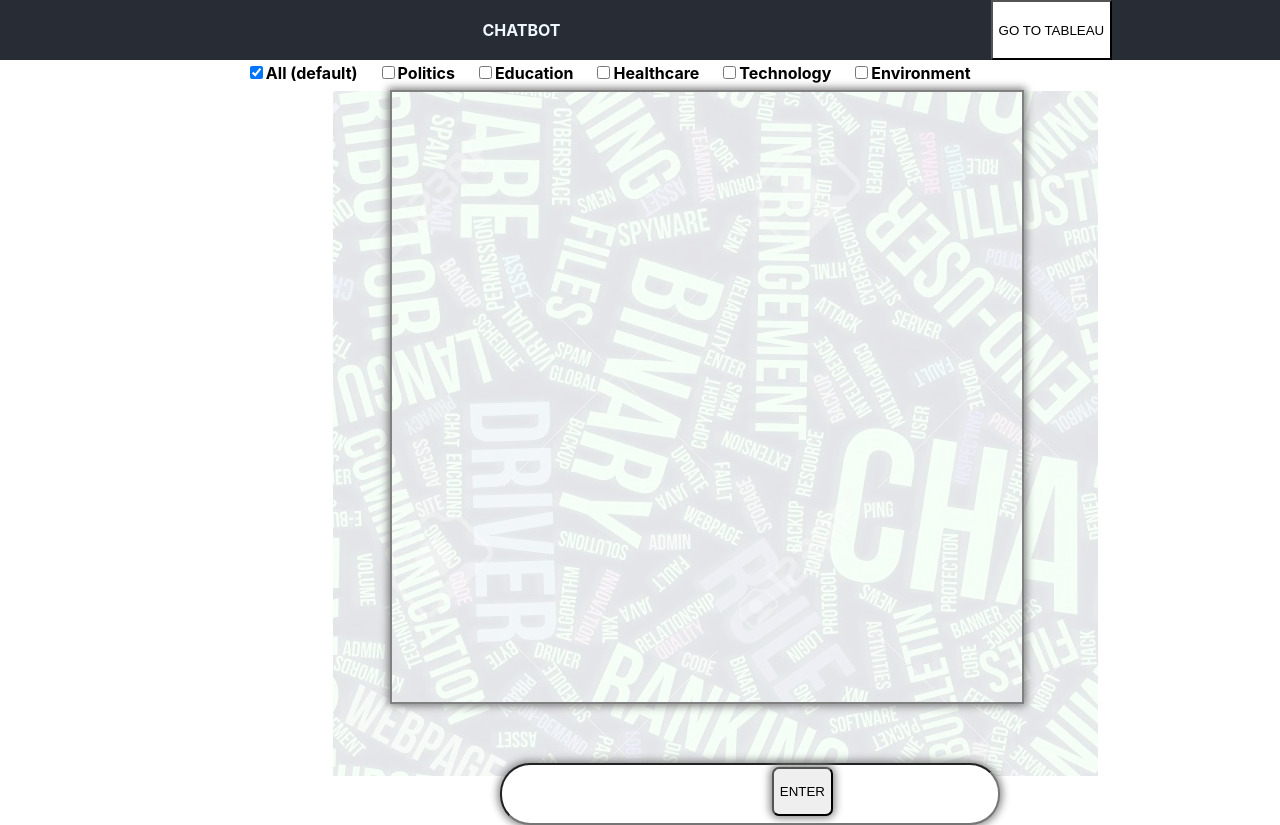
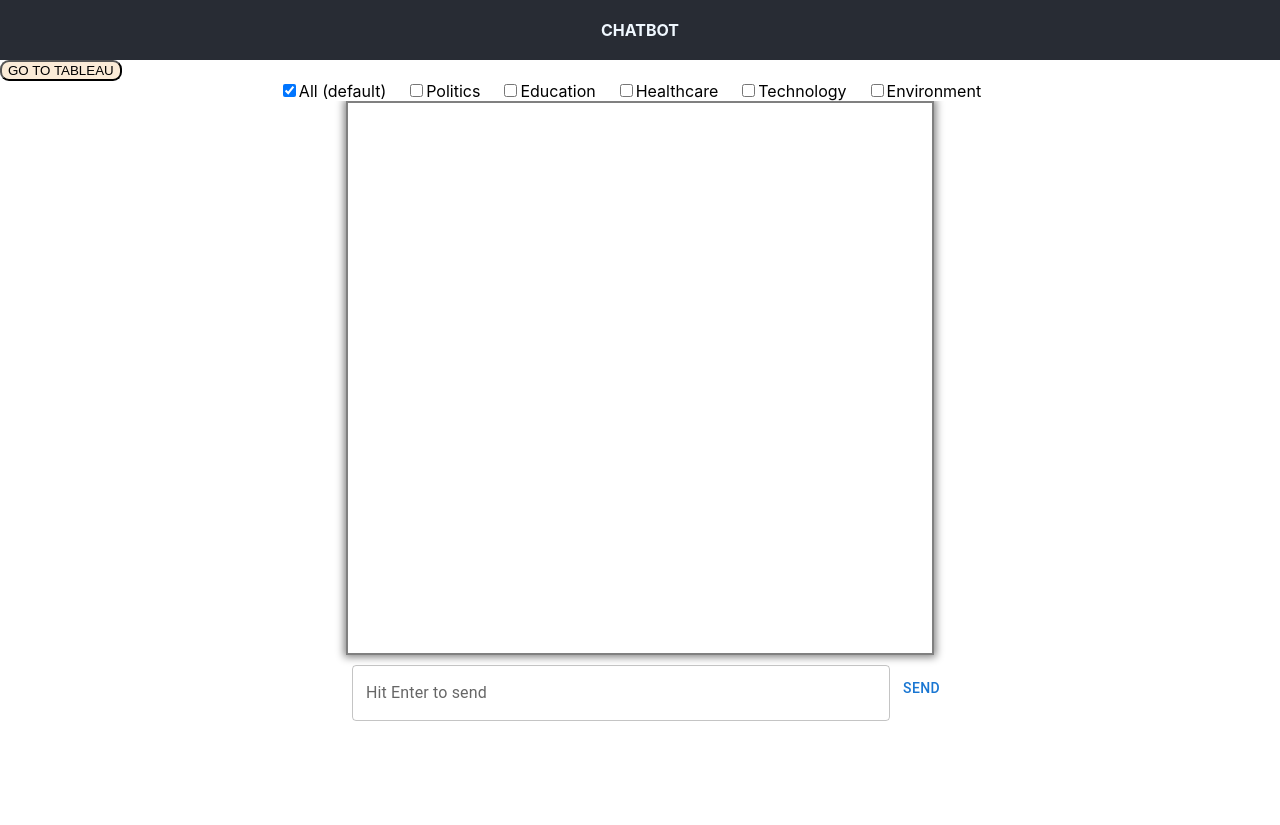
Before and after one commit to djain1309/RedditChatBot_NLP, a React (Create React App) app in the folder FrontEnd/: page / in a window 1280 px wide. After the commit the page ends 800 px from the top, so only its background shows below. Built offline with nearby package versions, Linux system fonts and the light colour scheme.

Commit message:
Final changes

```diff
--- a/FrontEnd/src/App.css
+++ b/FrontEnd/src/App.css
@@ -6,6 +6,7 @@
   display: flex;
   justify-content: center;
   font-weight: bolder;
+  align-items: center;
 }
 
 .App-logo {
@@ -20,8 +21,14 @@
 }
 
 .nav {
+  background-color: #282c34;
+  text-align: center;
+  color: aliceblue;
+  height: 60px;
   display: flex;
-  margin-left: 806%;
+  justify-content: center;
+  font-weight: bolder;
+  align-items: center;
 }
 
 .App-header {
@@ -65,17 +72,21 @@
 }
 
 .inputs{
-  /* display: flex; */
+  display: flex;
   display: "grid";
   grid-template-columns: "1fr 1fr";
+  justify-content: center;
 }
 
 .inputBox{
-  position: absolute;
+  /* position: absolute;
   bottom: -25px;
   left: 490px;
+   */
+   height: 62px;
+   margin-top: 10px;
   width: 500px;
-  height: 62px;
+  display: flex;
   box-sizing: border-box;
   box-shadow: grey 0px 0px 8px 2px;
   border-radius: 30px;
@@ -125,14 +136,14 @@
   display: flex;
   align-items: center;
   justify-content: flex-start;
-  box-shadow: grey 0px 0px 21px -4px;
+  /* box-shadow: grey 0px 0px 21px -4px; */
 }
 .botResponse{
   margin-left: 20px;
   /* background-color: #8080807d; */
   display: flex;
   border-radius: 6px;
-  box-shadow: grey 0px 0px 21px -4px
+  /* box-shadow: grey 0px 0px 21px -4px */
 }
 
 .queries{
@@ -149,12 +160,11 @@
   /* background-color: #8080807d; */
   display: flex;
   border-radius: 6px;
-  box-shadow: grey 0px 0px 21px -4px
+  /* box-shadow: grey 0px 0px 21px -4px */
 }
 
 .options{
-  margin-top: 63px;
-  background-color: #282c34;
+  background-color: #fff;
   color: black;
   display: grid;
   grid-template-columns: auto auto auto auto auto auto;
@@ -164,3 +174,27 @@
 .label {
   margin-right: 20px;
 }
+.tableauBtn {
+  display: flex;
+  border-radius: 9px;
+  background-color: antiquewhite;
+  justify-content: flex-end;
+  cursor: pointer;
+  /* display: 'flex', justifyContent: 'flex-end' */
+}
+
+.chatBoxlayout {
+  border: red 2px solid;
+  height: 550px;
+  margin: 0 27%;
+  border: 2px grey solid;
+  box-shadow: grey 0px 0px 8px 2px;
+  /* position: absolute;
+  top: 90px;
+  left: 30.5%;
+  height: 610px;
+  width: 630px; */
+  overflow: auto;
+  scroll-behavior: auto;
+  /* margin-bottom: 150px; */
+}
--- a/FrontEnd/src/App.js
+++ b/FrontEnd/src/App.js
@@ -2,6 +2,9 @@ import './App.css';
 import React, {useState, useRef, useEffect} from "react";
 import axios from "axios";
 import {Circles} from 'react-loader-spinner'
+import Button from '@mui/material/Button';
+
+import TextField from '@mui/material/TextField';
 
 function App() {
   const openInNewTab = url => {
@@ -127,15 +130,22 @@ function App() {
       setAll({...all, value: event.value});
     }
   }
-  return (
-  <React.Fragment>
-    <div className="App">
-
-      <div className="Background">
-        <nav className='nav'>CHATBOT</nav>
+  return (<>
+    <div>
+      <div style={{display: "flex"}} className="nav">
+        <nav>
+          CHATBOT
+        </nav>
       </div>
+        <button className='tableauBtn'
+        onClick={() => openInNewTab('https://public.tableau.com/views/CHATBOT_16704560289110/CHATBOT?:language=en-US&publish=yes&:display_count=n&:origin=viz_share_link')}
+        >
+            GO TO TABLEAU
+        </button>
+      </div>
+      <div style={{display: "flex", justifyContent: "center"}}>
       <div className='options'>
-      <label className='label' >
+       <label className='label' >
           <input type="checkbox"  checked={all.value}
                  onChange={() => onCheckboxHandler({name: "All", value: !all.value})}/>
           All (default)
@@ -165,24 +175,10 @@ function App() {
           onChange={() => onCheckboxHandler({name: "Environment", value: !environment.value})}/>
           Environment
         </label>
-
       </div>
-
-      <button
-        onClick={() => openInNewTab('https://public.tableau.com/app/profile/sakshi.singhal5370/viz/sakshi_16703798725510/Dashboard1')}
-        style={{backgroundColor: "#fff", float: "right", cursor: "pointer"}}  >
-        GO TO TABLEAU
-      </button>
-    </div>
-
-    <div className="image">
-    </div>
-
-    <div className="chatScreen">
-      <div style={{paddingTop : "20px"}}>
       </div>
-
-    {chat.map((text, index) => {
+      <div className='chatBoxlayout'>
+      {chat.map((text, index) => {
       return (<div key={index}>
         {index%2!==0 ?
 
@@ -202,16 +198,26 @@ function App() {
     </div>: null}
         </div>)
     })}
+
   {loader}
   <div ref={messagesEndRef} />
-    </div>
-      <form className='inputs'>
-        <input type="text" className="inputBox" onChange={onChangeHandler} value={userText} />
+      </div>
 
-        <button type="submit" className='submit' onClick={onClickHandler}> ENTER </button>
+      <form className='inputs' onSubmit={onClickHandler}>
+        {/* <input type="text" className="inputBox"
+        onChange={onChangeHandler} value={userText} /> */}
+
+        <TextField id="outlined-basic"
+          label="Hit Enter to send"
+          variant="outlined" width='450'
+          style={{marginTop: "10px", width:"42%", marginLeft: "2%"}}
+          value={userText}
+          onChange={onChangeHandler}
+           />
+           <Button onClick={onClickHandler}>SEND</Button>
+        {/* <button type="submit" className='submit' onClick={onClickHandler}> ENTER </button> */}
       </form>
-  </React.Fragment>
-
+      </>
   );
 }
 
```
